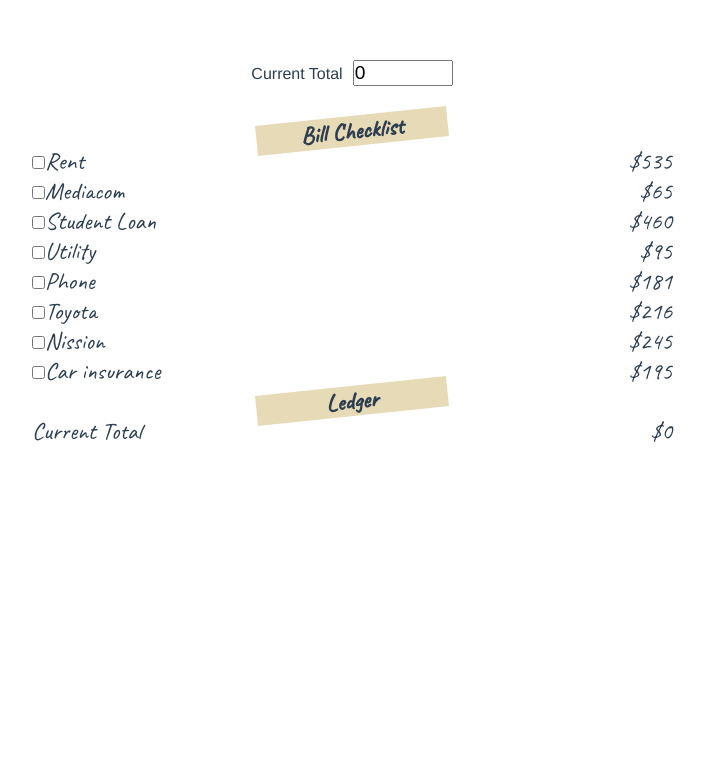
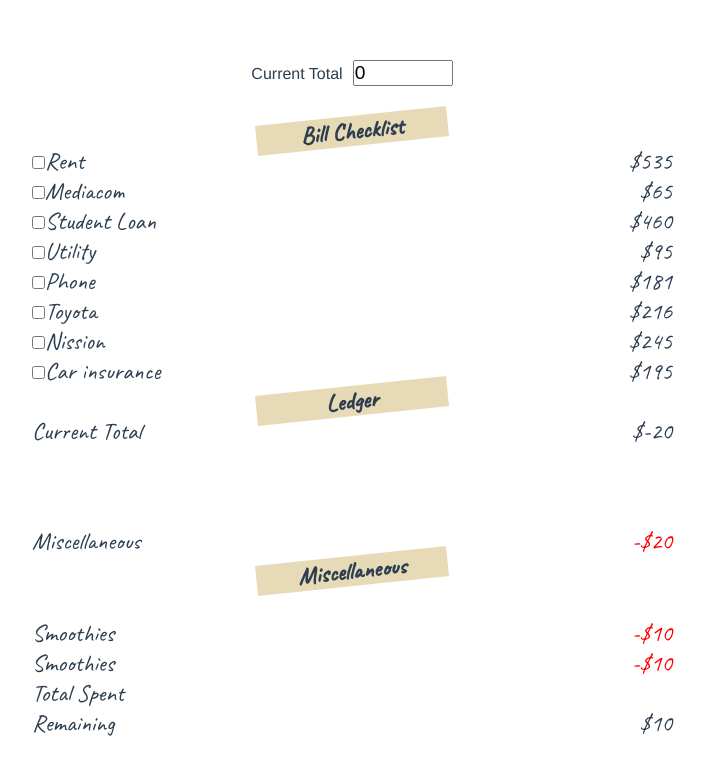
Before and after one commit to mwritter/vue_bill_app, a Vue app: page / in a window 1280 px wide. Shown: the top 774 px of the page, without its empty margins (288-993 px from the left). Built offline with nearby package versions, Linux system fonts and the light colour scheme.

Commit message:
Working on adding misc section to work with other components

```diff
--- a/src/App.vue
+++ b/src/App.vue
@@ -5,19 +5,22 @@
       <input id="currentTotal" name="current-total" v-model="currentTotal" type="number">
     </div>
     <app-bill-checklist @toggleBill="toggleBill" :bills="this.getBills()" />
-    <app-ledger :bills="this.getCompletedBills" :currentTotal="this.getCurrentTotal()"/>
+    <app-ledger :miscs="this.getMisc" :bills="this.getCompletedBills" :currentTotal="this.getCurrentTotal()"/>
+    <app-misc :miscs="this.getMisc" ></app-misc>
   </div>
 </template>
 
 <script>
 import BillChecklist from './components/BillChecklist'
 import Ledger from './components/Ledger'
+import Misc from './components/Misc'
 
 export default {
   name: 'app',
   components: {
     'app-bill-checklist': BillChecklist,
-    'app-ledger': Ledger
+    'app-ledger': Ledger,
+    'app-misc': Misc
   },
   data(){
     return {
@@ -31,22 +34,31 @@ export default {
         {name:'Toyota', value: 216.00, complete: false},
         {name:'Nission', value: 245.00, complete: false},
         {name:'Car insurance', value: 195.00, complete: false}
+      ],
+      miscs: [
+        {name: 'Smoothies', value: 10.00, id: 1, complete: true},
+        {name: 'Smoothies', value: 10.00, id: 2, complete: true}
+
       ]
     }
   },
   computed: {
     getCompletedBills(){
-      return this.bills.filter(bill => {
-        return bill.complete;
+      const completed = this.bills.filter(bill => {
+        return bill.complete
       })
-    }
+      return completed
+    },
+    getMisc(){
+      return this.miscs;
+    },
   },
   methods: {
     getBills() {
       return this.bills;
     },
     getCurrentTotal(){
-      return this.currentTotal;
+      return parseFloat(this.currentTotal);
     },
     toggleBill(bill){
       bill.complete = !bill.complete;
@@ -76,6 +88,19 @@ export default {
   color: #2c3e50;
   margin-top: 60px;
 }
+main{
+    display: flex;
+    justify-content: center;
+}
+.container{
+    display: grid;
+}
+#heading{
+    transform: rotate(-6deg);
+    background-color: #E7DAB6;
+    width: 30%;
+    justify-self: center;
+}
 .text{
   font-family: 'Caveat', cursive;
   font-size: 1.5em;
--- a/src/components/BillChecklist.vue
+++ b/src/components/BillChecklist.vue
@@ -41,22 +41,6 @@ export default {
 </script>
 
 <style>
-main{
-    display: flex;
-    justify-content: center;
-}
-.container{
-    display: grid;
-}
-#heading{
-    transform: rotate(-6deg);
-    background-color: #E7DAB6;
-    width: 30%;
-    justify-self: center;
-}
-#heading h1 {
-    margin: 0px;
-}
 #bill-list{
     padding: 0px;
     width: 50vw;
--- a/src/components/Ledger.vue
+++ b/src/components/Ledger.vue
@@ -1,19 +1,23 @@
 <template>
   <main>
+      <div class="container">
         <h1 id="heading" class="text">Ledger</h1>
         <div class="ledger-item">
             <span class="text">Current Total</span>
-          <span class="text">${{currentTotal}}</span>
+            <span class="text">${{this.getCurrentTotal}}</span>
         </div>
         <div id="completed-bills">
-          <ul id="ledger-list">
-              <li v-for="bill in bills" :key="bill.name">
-                  <div class="ledger-item">
-                      <span class="text bill-name">{{bill.name}}</span>
-                      <span class="text bill-value">-${{bill.value}}</span>
-                  </div>
+            <ul id="ledger-list" class="text">
+                <li class="ledger-item" v-for="bill in bills" :key="bill.name">
+                    <span class="bill-name">{{bill.name}}</span>
+                    <span class="bill-value">-${{bill.value}}</span>
+                </li>
+                <li class="ledger-item" v-if="miscs.length > 0">
+                    <span class="bill-name">Miscellaneous</span>
+                    <span class="bill-value">-${{this.getCurrentMiscTotal}}</span>
                 </li>
             </ul>
+        </div>
       </div>
   </main>
 </template>
@@ -22,6 +26,9 @@
 export default {
     name: 'Ledger',
     props:{
+        miscs: {
+            type: Array
+        },
         bills: {
             type: Array
         },
@@ -37,21 +44,26 @@ export default {
     computed: {
         getCurrentTotal() {
             let currentTotal = this.currentTotal;
-            for(const bill of this.bills){
+            const ledgerItems = [...this.bills, ...this.miscs]
+            for(const bill of ledgerItems){
                 if (bill.complete){
                     currentTotal -= bill.value;
                 }
             }
             return currentTotal;
+        },
+        getCurrentMiscTotal() {
+            let total = 0;
+            for(const misc of this.miscs){
+                total += misc.value;
+            }
+            return total;
         }
     }
 }
 </script>
 
 <style>
-main{
-    display: grid;
-}
 .ledger-item{
     display: flex;
     justify-content: space-between;
@@ -65,7 +77,5 @@ main{
 .bill-value{
     color: red;
 }
-input#currentTotal:focus{
-    outline: none;
-}
+
 </style>
--- /dev/null
+++ b/src/components/Misc.vue
@@ -0,0 +1,56 @@
+<template>
+  <main>
+      <div class="container">
+        <div id="heading">
+            <h1 class="text">Miscellaneous</h1>
+        </div>
+        <ul id="misc-list">
+            <li class="text misc-list-item" v-for="misc in miscs" :key="misc.id">
+                <span>{{misc.name}}</span>
+                <span class="misc-value">-${{misc.value}}</span>
+            </li>
+        </ul>
+        <div class="text misc-list-item">
+            <span>Total Spent</span>
+            <span>{{this.getTotalSpent}}</span>
+        </div>
+        <div class="text misc-list-item">
+            <span>Remaining</span>
+            <span>$10</span>
+        </div>
+    </div>
+  </main>
+</template>
+
+<script>
+export default {
+    name: "Misc",
+    props:{
+        miscs: {
+            type: Array
+        }
+    },
+    computed: {
+        getTotalSpent(){
+            return this.miscs.reduce((total, item) => {
+                total + item.value;
+            }, 0)
+        }
+    }
+}
+</script>
+
+<style>
+#misc-list{
+    margin-top: 2rem;
+    width: 50vw;
+    list-style-type: none;
+}
+.misc-list-item{
+     display: flex;
+    justify-content: space-between;
+}
+.misc-value{
+    color: red;
+}
+</style>
```
Lines whose indentation alone changed are shown as unchanged.
